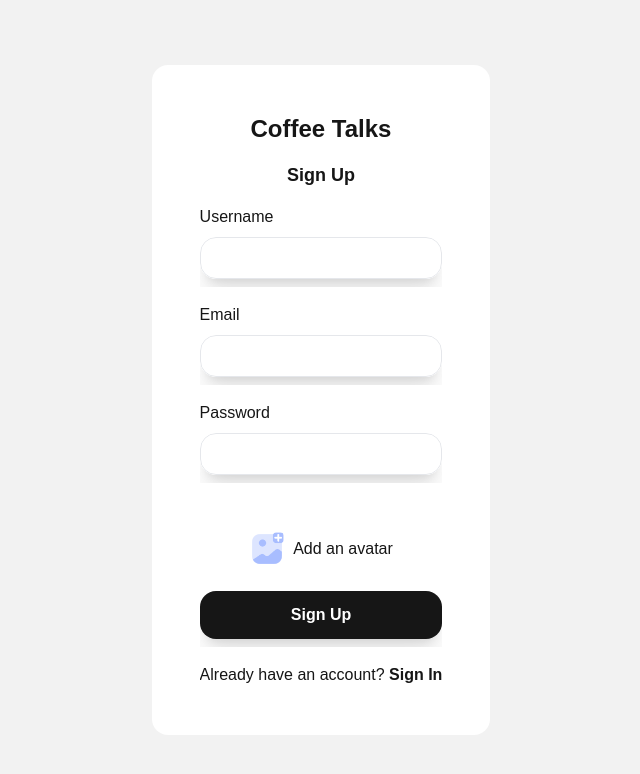
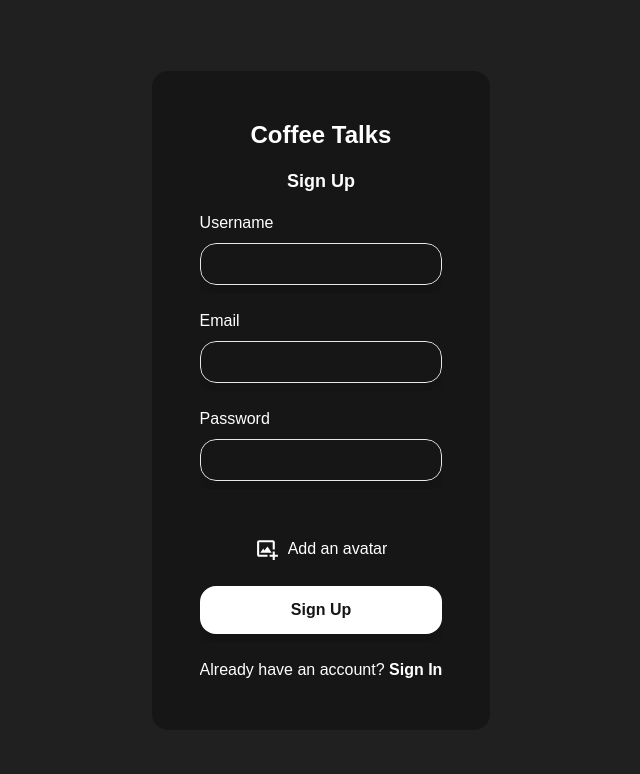
Before and after one commit to JustAlex-WebDev/Realtime-Chat-App, a React (Create React App) app: page /signup in a window 1280 px wide. Shown: the top 774 px of the page, without its empty margins (319-959 px from the left). Built offline with nearby package versions, Linux system fonts and the light colour scheme; no server answers.

Commit message:
Changed the UI of the Sign In and Sign Up pages.

```diff
--- a/src/routes/Signin.jsx
+++ b/src/routes/Signin.jsx
@@ -21,40 +21,44 @@ const Login = () => {
   };
 
   return (
-    <div className="bg-[#f2f2f2] h-[100vh] flex items-center">
-      <div className="mx-auto px-12 py-12 bg-[#fff] rounded-2xl">
+    <div className="bg-[#202020] h-[100vh] flex items-center">
+      <div className="mx-auto px-12 py-12 bg-[#161616] rounded-2xl">
         <div className="flex flex-col gap-4">
-          <span className="text-2xl font-bold text-[#161616] mx-auto w-full text-center">
+          <span className="text-2xl font-bold text-[#fff] mx-auto w-full text-center">
             Coffee Talks
           </span>
-          <span className="text-lg font-bold text-[#161616] mx-auto">
-            Sign In
-          </span>
+          <span className="text-lg font-bold text-[#fff] mx-auto">Sign In</span>
         </div>
         <form onSubmit={handleSubmit}>
           <div className="my-4">
-            <label className="text-[#161616]">Email</label>
+            <label for="email" className="text-[#fff]">
+              Email
+            </label>
             <div className="my-2 w-full relative rounded-2xl shadow-xl">
               <input
-                className="w-full p-2 border rounded-2xl bg-[#fff] text-[#161616]"
+                id="email"
+                className="w-full p-2 border rounded-2xl bg-[#161616] text-[#fff] outline-none"
                 type="email"
               />
             </div>
           </div>
           <div className="my-4">
-            <label className="text-[#161616]">Password</label>
+            <label for="password" className="text-[#fff]">
+              Password
+            </label>
             <div className="my-2 w-full relative rounded-2xl shadow-xl">
               <input
-                className="w-full p-2 border rounded-2xl bg-[#fff] text-[#161616]"
+                id="password"
+                className="w-full p-2 border rounded-2xl bg-[#161616] text-[#fff] outline-none"
                 type="password"
               />
             </div>
           </div>
-          <button className="w-full my-2 p-3 bg-[#161616] text-[#fff] hover:opacity-50 rounded-2xl shadow-xl font-bold">
+          <button className="w-full my-2 p-3 bg-[#161616] text-[#fff] hover:opacity-50 rounded-2xl shadow-xl font-bold border border-[#161616]">
             Sign In
           </button>
         </form>
-        <p className="mt-4 text-center text-[#161616]">
+        <p className="mt-4 text-center text-[#fff]">
           Don't have an account?<span> </span>
           <Link className="hover:opacity-50 font-bold" to="/signup">
             Sign Up
--- a/src/routes/Signup.jsx
+++ b/src/routes/Signup.jsx
@@ -1,4 +1,5 @@
 import React, { useState } from "react";
+import { BiImageAdd } from "react-icons/bi";
 import { Link, useNavigate } from "react-router-dom";
 import { createUserWithEmailAndPassword, updateProfile } from "firebase/auth";
 import { auth, db, storage } from "../firebase";
@@ -51,40 +52,47 @@ const Signup = () => {
   };
 
   return (
-    <div className="bg-[#f2f2f2] h-[100vh] flex items-center">
-      <div className="mx-auto px-12 py-12 bg-[#fff] rounded-2xl">
+    <div className="bg-[#202020] h-[100vh] flex items-center">
+      <div className="mx-auto px-12 py-12 bg-[#161616] rounded-2xl">
         <div className="flex flex-col gap-4">
-          <span className="text-2xl font-bold text-[#161616] mx-auto">
+          <span className="text-2xl font-bold text-[#fff] mx-auto">
             Coffee Talks
           </span>
-          <span className="text-lg font-bold text-[#161616] mx-auto">
-            Sign Up
-          </span>
+          <span className="text-lg font-bold text-[#fff] mx-auto">Sign Up</span>
         </div>
         <form onSubmit={handleSubmit}>
           <div className="my-4">
-            <label className="text-[#161616]">Username</label>
+            <label for="username" className="text-[#fff]">
+              Username
+            </label>
             <div className="my-2 w-full relative rounded-2xl shadow-xl">
               <input
-                className="w-full p-2 border rounded-2xl bg-[#fff] text-[#161616]"
+                id="username"
+                className="w-full p-2 border rounded-2xl bg-[#161616] text-[#fff] outline-none"
                 type="text"
               />
             </div>
           </div>
           <div className="my-4">
-            <label className="text-[#161616]">Email</label>
+            <label for="email" className="text-[#fff]">
+              Email
+            </label>
             <div className="my-2 w-full relative rounded-2xl shadow-xl">
               <input
-                className="w-full p-2 border rounded-2xl bg-[#fff] text-[#161616]"
+                id="email"
+                className="w-full p-2 border rounded-2xl bg-[#161616] text-[#fff] outline-none"
                 type="email"
               />
             </div>
           </div>
           <div className="my-4">
-            <label className="text-[#161616]">Password</label>
+            <label for="password" className="text-[#fff]">
+              Password
+            </label>
             <div className="my-2 w-full relative rounded-2xl shadow-xl">
               <input
-                className="w-full p-2 border rounded-2xl bg-[#fff] text-[#161616]"
+                id="email"
+                className="w-full p-2 border rounded-2xl bg-[#161616] text-[#fff] outline-none"
                 type="password"
               />
             </div>
@@ -92,7 +100,7 @@ const Signup = () => {
           <div className="my-4">
             <div className="my-2 w-full relative rounded-2xl shadow-xl">
               <input
-                className="w-full p-2 border rounded-2xl bg-[#fff] text-[#161616] hidden"
+                className="w-full p-2 border rounded-2xl bg-[#161616] text-[#fff] hidden"
                 type="file"
                 id="file"
               />
@@ -100,16 +108,16 @@ const Signup = () => {
           </div>
           <label
             htmlFor="file"
-            className="flex items-center gap-2 text-[#161616] text-base cursor-pointer my-4 justify-center"
+            className="flex items-center gap-2 text-[#fff] text-base cursor-pointer mb-4 justify-center"
           >
-            <img src="images/addAvatar.png" alt="" className="w-9" />
+            <BiImageAdd size={25} />
             <span>Add an avatar</span>
           </label>
-          <button className="w-full my-2 p-3 bg-[#161616] text-[#fff] hover:opacity-50 rounded-2xl shadow-xl font-bold">
+          <button className="w-full my-2 p-3 bg-[#fff] text-[#161616] hover:opacity-50 rounded-2xl shadow-xl font-bold">
             Sign Up
           </button>
         </form>
-        <p className="mt-4 text-center text-[#161616]">
+        <p className="mt-4 text-center text-[#fff]">
           Already have an account?<span> </span>
           <Link className="hover:opacity-50 font-bold" to="/signin">
             Sign In
```
